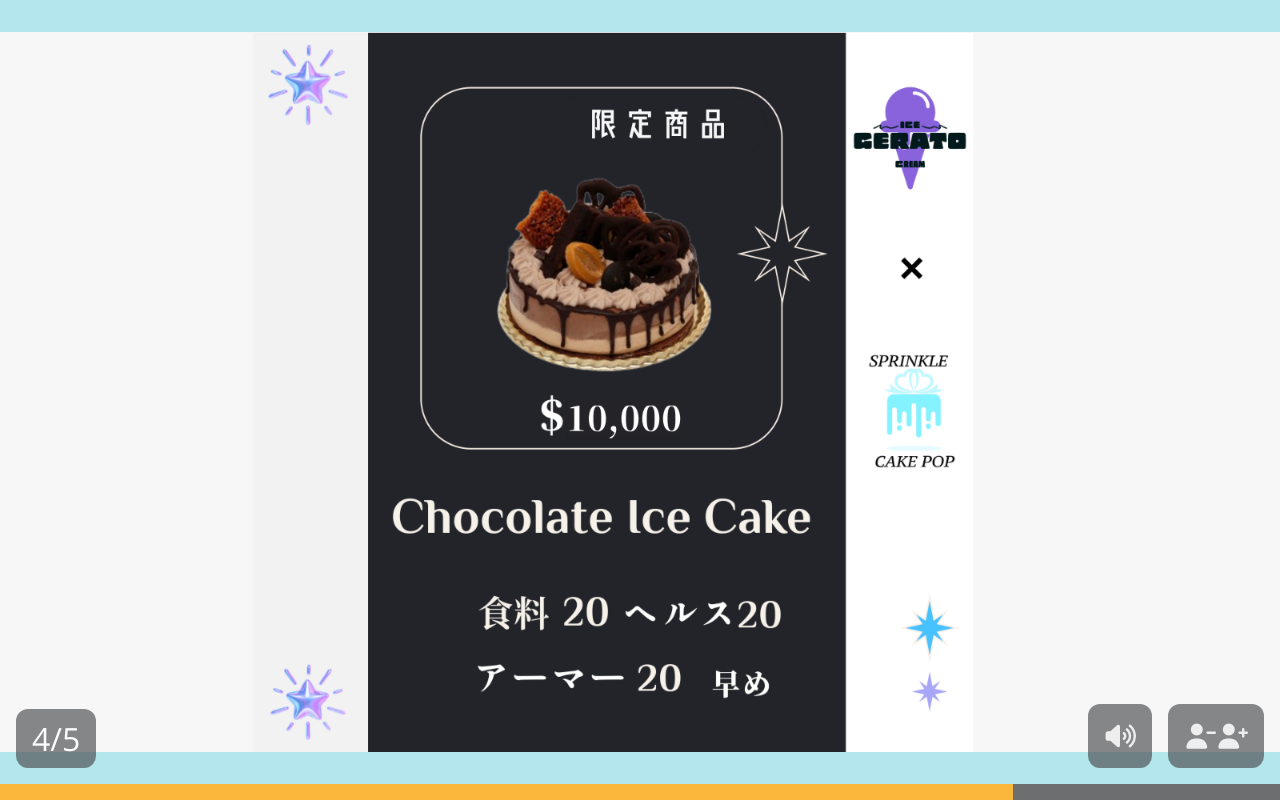
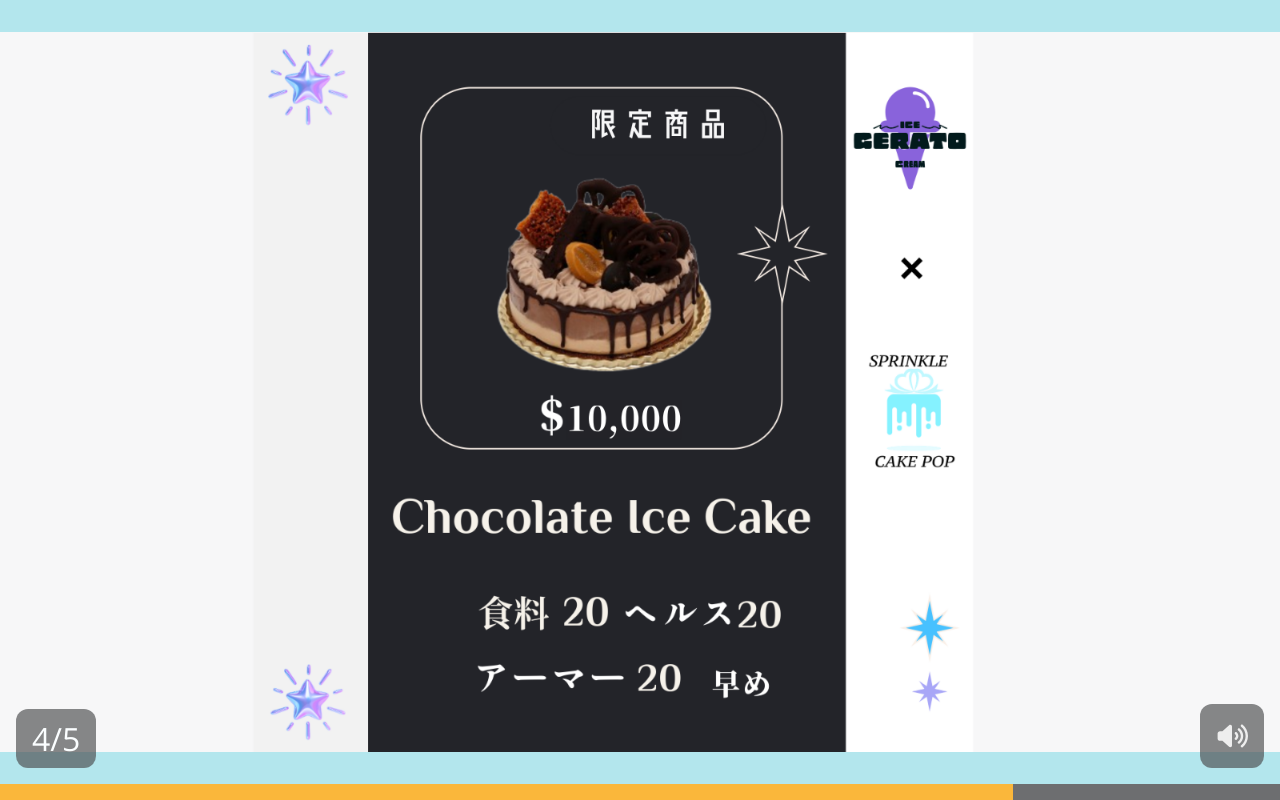
Before and after one commit to syu6noob/lovegta_sprinklecakepop_menu, a website built with Vite: page index.html in a window 1280 px wide. Built offline with nearby package versions, Linux system fonts and the light colour scheme.

Commit message:
Remove Tamanuke button

```diff
--- a/index.html
+++ b/index.html
@@ -72,17 +72,6 @@
               d="M533.6 32.5c-10.3-8.4-25.4-6.8-33.8 3.5s-6.8 25.4 3.5 33.8c54.2 44 88.7 111 88.7 186.2s-34.5 142.2-88.7 186.3c-10.3 8.4-11.8 23.5-3.5 33.8s23.5 11.8 33.8 3.5C598.5 426.7 640 346.2 640 256S598.5 85.2 533.6 32.5M473.1 107c-10.3-8.4-25.4-6.8-33.8 3.5s-6.8 25.4 3.5 33.8C475.3 170.7 496 210.9 496 256s-20.7 85.3-53.2 111.8c-10.3 8.4-11.8 23.5-3.5 33.8s23.5 11.8 33.8 3.5c43.2-35.2 70.9-88.9 70.9-149s-27.7-113.8-70.9-149zm-60.5 74.5c-10.3-8.4-25.4-6.8-33.8 3.5s-6.8 25.4 3.5 33.8C393.1 227.6 400 241 400 256s-6.9 28.4-17.7 37.3c-10.3 8.4-11.8 23.5-3.5 33.8s23.5 11.8 33.8 3.5c21.5-17.7 35.4-44.5 35.4-74.6s-13.9-56.9-35.4-74.5M80 352h48l134.1 119.2c6.4 5.7 14.6 8.8 23.1 8.8c19.2 0 34.8-15.6 34.8-34.8V66.8c0-19.2-15.6-34.8-34.8-34.8c-8.5 0-16.7 3.1-23.1 8.8L128 160H80c-26.5 0-48 21.5-48 48v96c0 26.5 21.5 48 48 48" />
           </svg>
         </button>
-
-        <button id="button--tamanuke" class="button" data-tamanuke="false">
-          <svg class="button--tamanuke__icon" xmlns="http://www.w3.org/2000/svg" viewBox="0 0 640 512">
-            <path
-              d="M136 128a120 120 0 1 1 240 0a120 120 0 1 1-240 0M48 482.3C48 383.8 127.8 304 226.3 304h59.4c98.5 0 178.3 79.8 178.3 178.3c0 16.4-13.3 29.7-29.7 29.7H77.7C61.3 512 48 498.7 48 482.3M472 168h144c13.3 0 24 10.7 24 24s-10.7 24-24 24H472c-13.3 0-24-10.7-24-24s10.7-24 24-24" />
-          </svg>
-          <svg class="button--iru__icon" xmlns="http://www.w3.org/2000/svg" viewBox="0 0 640 512">
-            <path
-              d="M136 128a120 120 0 1 1 240 0a120 120 0 1 1-240 0M48 482.3C48 383.8 127.8 304 226.3 304h59.4c98.5 0 178.3 79.8 178.3 178.3c0 16.4-13.3 29.7-29.7 29.7H77.7C61.3 512 48 498.7 48 482.3M544 96c13.3 0 24 10.7 24 24v48h48c13.3 0 24 10.7 24 24s-10.7 24-24 24h-48v48c0 13.3-10.7 24-24 24s-24-10.7-24-24v-48h-48c-13.3 0-24-10.7-24-24s10.7-24 24-24h48v-48c0-13.3 10.7-24 24-24" />
-          </svg>
-        </button>
       </div>
     </div>
     <div class="progress">
```
